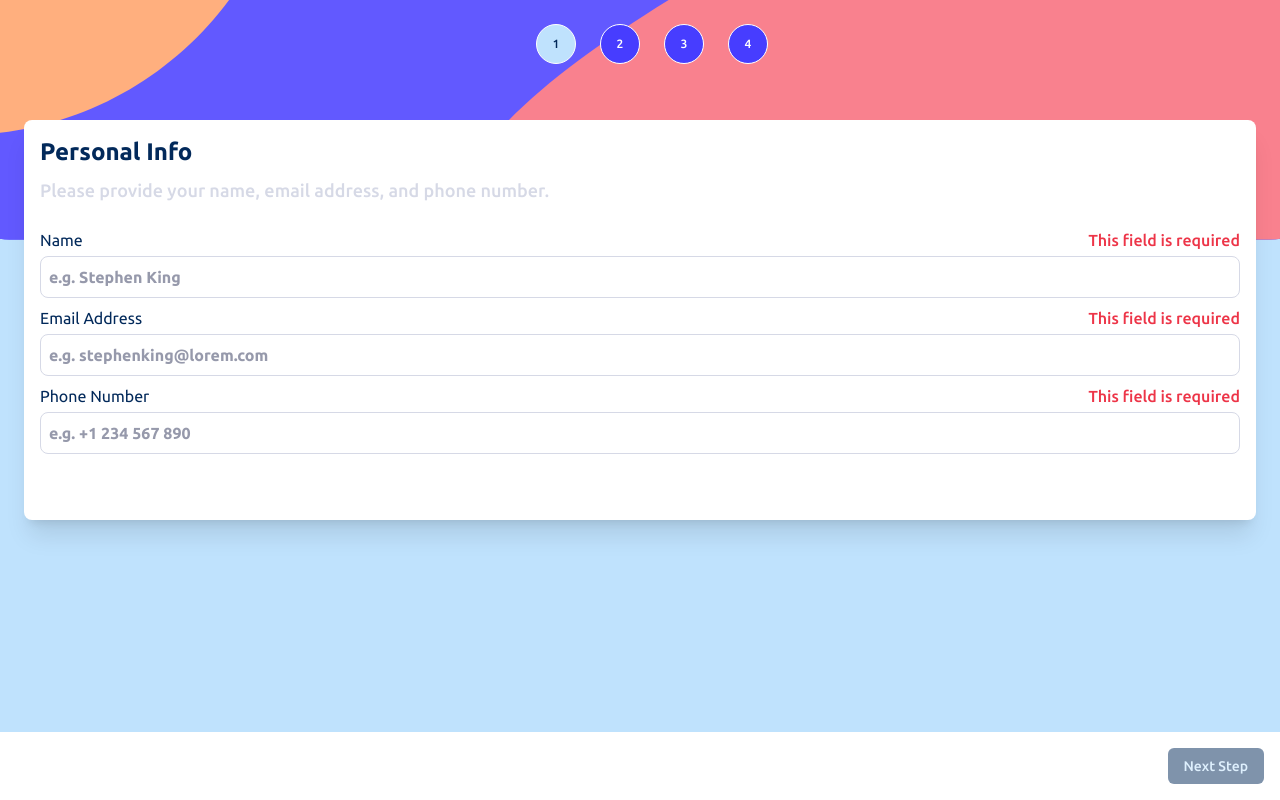
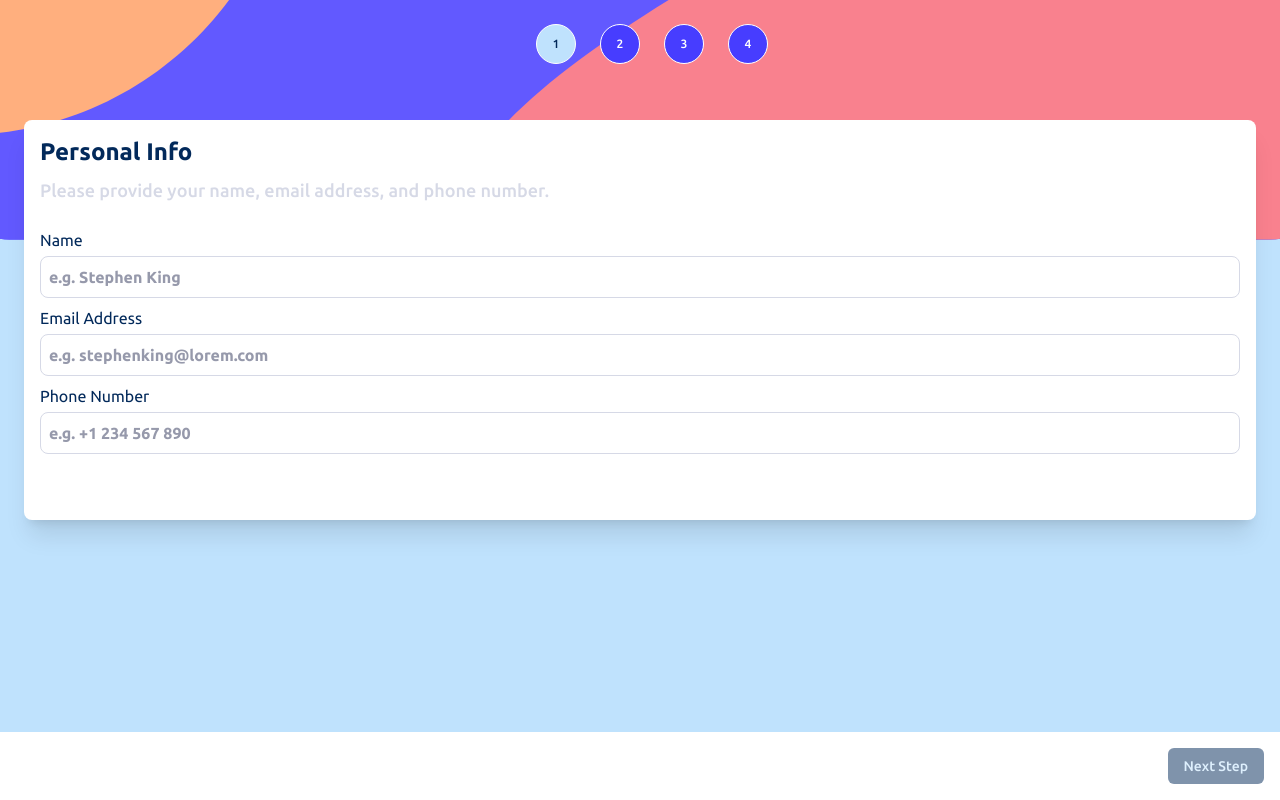
Before and after one commit to iamsomraj/form-frontend-mentor, a React (Vite) app: page / in a window 1280 px wide. Built offline with nearby package versions, Linux system fonts and the light colour scheme.

Commit message:
👌 IMPROVE: added validation state

```diff
--- a/src/components/LayoutItemTypes/InputType.tsx
+++ b/src/components/LayoutItemTypes/InputType.tsx
@@ -1,3 +1,4 @@
+import { useState } from 'react';
 import { useAppDispatch } from '../../app/hooks';
 import {
   EmailLayoutItem,
@@ -16,6 +17,7 @@ interface InputTypeProps {
 }
 
 const InputType = ({ layout }: InputTypeProps) => {
+  const [showValidation, setShowValidation] = useState(false);
   const name = useName();
   const email = useEmail();
   const phone = usePhone();
@@ -26,6 +28,8 @@ const InputType = ({ layout }: InputTypeProps) => {
   const value = layoutName === 'name' ? name : layoutName === 'email' ? email : phone;
   const isEmpty = value.length === 0;
   const isInvalid = !isEmpty && !layout.pattern.test(value);
+  const allowEmptyValidation = isEmpty && showValidation;
+  const allowInvalidValidation = isInvalid && showValidation;
   const type = layoutType === LAYOUT_ITEM_TYPE_VALUES.TEXT ? 'text' : 'email';
 
   const onInputChange: React.ChangeEventHandler<HTMLInputElement> = (event) => {
@@ -45,12 +49,12 @@ const InputType = ({ layout }: InputTypeProps) => {
     <div key={layoutName} className="flex flex-col gap-1 px-4">
       <div className="flex justify-between">
         <label className="font-primary-regular text-base text-marine-blue">{label}</label>
-        {isEmpty && (
+        {allowEmptyValidation && (
           <span className="font-primary-medium text-base font-medium text-strawberry-red">
             This field is required
           </span>
         )}
-        {isInvalid && (
+        {allowInvalidValidation && (
           <span className="font-primary-medium text-base font-medium text-strawberry-red">
             This field is invalid
           </span>
@@ -65,6 +69,8 @@ const InputType = ({ layout }: InputTypeProps) => {
           placeholder={placeholder}
           required={required}
           onChange={onInputChange}
+          onFocus={() => setShowValidation(true)}
+          onBlur={() => setShowValidation(false)}
         />
       </div>
     </div>
```
